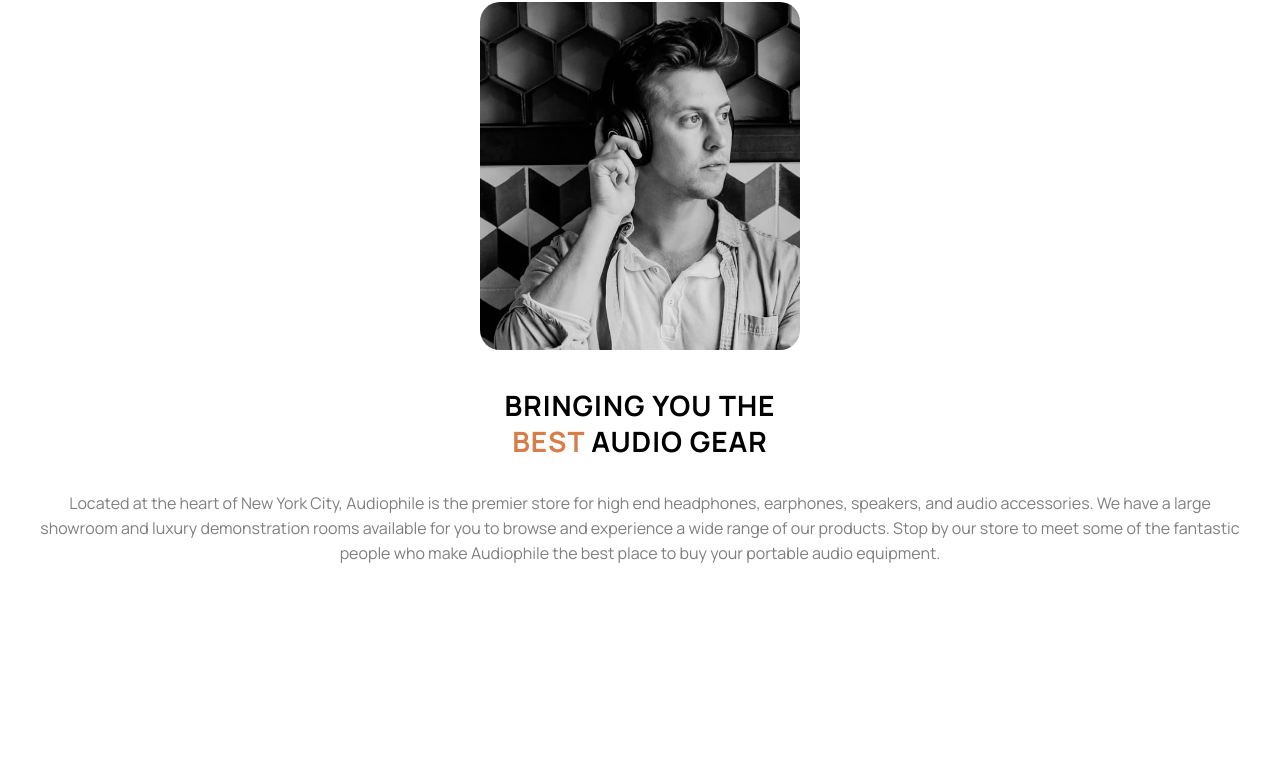
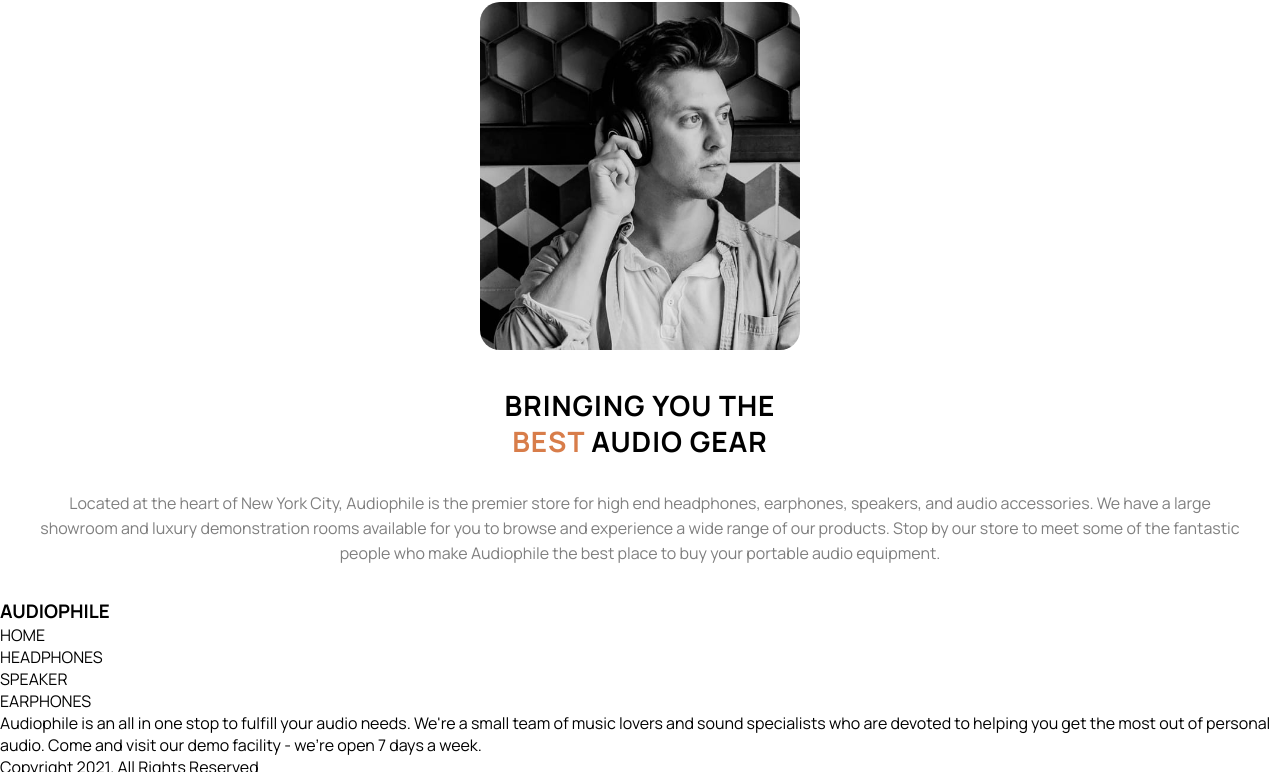
Before and after one commit to antoinecatt/audiophile-ecommerce, a plain HTML site: page index.html in a window 1280 px wide. Shown: the part 3233-4005 px from the top of the page. Before the commit the page ends 3831 px from the top, so only its background shows below. Drawn offline with Linux system fonts and the light colour scheme.

Commit message:
added footer content

```diff
--- a/index.html
+++ b/index.html
@@ -1,28 +1,22 @@
 <!DOCTYPE html>
 <html lang="en">
+
 <head>
   <meta charset="UTF-8" />
   <meta name="viewport" content="width=device-width, initial-scale=1.0" />
 
-    <link
-      rel="icon"
-      type="image/png"
-      sizes="32x32"
-      href="./assets/favicon-32x32.png"
-    />
+  <link rel="icon" type="image/png" sizes="32x32" href="./assets/favicon-32x32.png" />
   <link rel="stylesheet" href="./styles/main.css" />
   <title>Audiophile e-commerce website</title>
 </head>
+
 <body>
   <div class="container">
     <!-- NAVBAR -->
     <nav class="navbar">
       <div class="nav-list__container">
         <div class="mobile-menu-icon">
-            <img
-              src="./assets/shared/mobile/mobile-menu.svg"
-              alt="mobile-menu"
-            />
+          <img src="./assets/shared/mobile/mobile-menu.svg" alt="mobile-menu" />
         </div>
         <!-- <ul class="nav-list">
               <li class="nav-link">HOME</li>
@@ -53,33 +47,23 @@
   <section id="shop">
     <div class="shop-container">
       <div class="img-container">
-          <img
-            class="img-thumbnail"
-            src="./assets/shared/desktop/image-category-thumbnail-headphones.png"
-            alt="headphones"
-          />
+        <img class="img-thumbnail" src="./assets/shared/desktop/image-category-thumbnail-headphones.png"
+          alt="headphones" />
         <div class="box">
           <h4 class="box-title">HEADPHONES</h4>
           <a href="#">SHOP <i class="arrow right"></i></a>
         </div>
       </div>
       <div class="img-container">
-          <img
-            class="img-thumbnail"
-            src="./assets/shared/desktop/image-category-thumbnail-speakers.png"
-            alt="speakers"
-          />
+        <img class="img-thumbnail" src="./assets/shared/desktop/image-category-thumbnail-speakers.png" alt="speakers" />
         <div class="box">
           <h4 class="box-title">SPEAKERS</h4>
           <a href="#">SHOP <i class="arrow right"></i></a>
         </div>
       </div>
       <div class="img-container">
-          <img
-            class="img-thumbnail"
-            src="./assets/shared/desktop/image-category-thumbnail-earphones.png"
-            alt="earphones"
-          />
+        <img class="img-thumbnail" src="./assets/shared/desktop/image-category-thumbnail-earphones.png"
+          alt="earphones" />
         <div class="box">
           <h4 class="box-title">EARPHONES</h4>
           <a href="#">SHOP <i class="arrow right"></i></a>
@@ -90,11 +74,7 @@
   <!-- PRODUCTS SECTION -->
   <section id="products-container">
     <div class="product-card product-1">
-        <img
-          class="product-img product-img-1"
-          src="./assets/home/mobile/image-speaker-zx9.png"
-          alt="speaker zx9"
-        />
+      <img class="product-img product-img-1" src="./assets/home/mobile/image-speaker-zx9.png" alt="speaker zx9" />
       <h2 class="product-name speaker-name-1">
         ZX9 <br />
         SPEAKER
@@ -104,11 +84,7 @@
         truly remarkable sound.
       </p>
       <button class="blk-btn btn">SEE PRODUCT</button>
-        <img
-          class="circle-img"
-          src="./assets/home/desktop/pattern-circles.svg"
-          alt="circle pattern"
-        />
+      <img class="circle-img" src="./assets/home/desktop/pattern-circles.svg" alt="circle pattern" />
     </div>
     <div class="product-card product-2">
       <div id="product-2_title">
@@ -123,11 +99,7 @@
       </div>
     </div>
     <div class="product-card product-3">
-        <img
-          class="product-img product-img-3"
-          src="./assets/home/mobile/image-earphones-yx1.jpg"
-          alt="earphones yx1"
-        />
+      <img class="product-img product-img-3" src="./assets/home/mobile/image-earphones-yx1.jpg" alt="earphones yx1" />
     </div>
     <div class="product-card product-card--content">
       <h2 class="product-name">YX1 EARPHONES</h2>
@@ -142,28 +114,32 @@
     <div class="about-desc--container">
       <h3 class="about-header">Bringing you the <br> <span id="highlight-orange">best</span> audio gear</h3>
       <p class="about-desc">
-          Located at the heart of New York City, Audiophile is the premier store for high end headphones, earphones, speakers, and audio accessories. We have a large showroom and luxury demonstration rooms available for you to browse and experience a wide range of our products. Stop by our store to meet some of the fantastic people who make Audiophile the best place to buy your portable audio equipment.
+        Located at the heart of New York City, Audiophile is the premier store for high end headphones, earphones,
+        speakers, and audio accessories. We have a large showroom and luxury demonstration rooms available for you to
+        browse and experience a wide range of our products. Stop by our store to meet some of the fantastic people who
+        make Audiophile the best place to buy your portable audio equipment.
       </p>
     </div>
   </section>
   <!-- FOOTER -->
-    <footer></footer>
+  <footer>
+    <h3 class="footer-header">AUDIOPHILE</h3>
+    <ul class="link-container">
+      <li class="footer-link">HOME</li>
+      <li class="footer-link">HEADPHONES</li>
+      <li class="footer-link">SPEAKER</li>
+      <li class="footer-link">EARPHONES</li>
+    </ul>
+    <p class="footer-desc">Audiophile is an all in one stop to fulfill your audio needs. We're a small team of music
+      lovers and sound specialists who are devoted to helping you get the most out of personal audio. Come and visit our
+      demo facility - we’re open 7 days a week.</p>
+    <p class="copyright">Copyright 2021. All Rights Reserved</p>
+    <div class="social-container">
+      <a href="#" class="social-links"><img src="./assets/shared/desktop/icon-facebook.svg" alt="facebook icon link"></a>
+      <a href="#" class="social-links"><img src="./assets/shared/desktop/icon-twitter.svg" alt="twitter icon link"></a>
+      <a href="#" class="social-links"><img src="./assets/shared/desktop/icon-instagram.svg" alt="instagram icon link"></a>
+    </div>
+  </footer>
 </body>
+
 </html>
-
-<!-- Home Headphones Speakers Earphones New product XX99 Mark II Headphones
-  Experience natural, lifelike audio and exceptional build quality made for
-  the passionate music enthusiast. See product Headphones Shop Speakers Shop
-  Earphones Shop ZX9 speaker Upgrade to premium speakers that are phenomenally
-  built to deliver truly remarkable sound. See product ZX7 speaker See product
-  YX1 earphones See product Bringing you the best audio gear Located at the
-  heart of New York City, Audiophile is the premier store for high end
-  earphones, earphones, speakers, and audio accessories. We have a large
-  showroom and luxury demonstration rooms available for you to browse and
-  experience a wide range of our products. Stop by our store to meet some of
-  the fantastic people who make Audiophile the best place to buy your portable
-  audio equipment. Home Headphones Speakers Earphones Audiophile is an all in
-  one stop to fulfill your audio needs. We're a small team of music lovers and
-  sound specialists who are devoted to helping you get the most out of
-  personal audio. Come and visit our demo facility - we’re open 7 days a week.
-  Copyright 2021. All Rights Reserved -->
--- a/styles/main.css
+++ b/styles/main.css
@@ -286,3 +286,5 @@ a {
 #highlight-orange {
   color: #d87d4a;
 }
+
+/* FOOTER */
```
Lines whose indentation alone changed are shown as unchanged.
